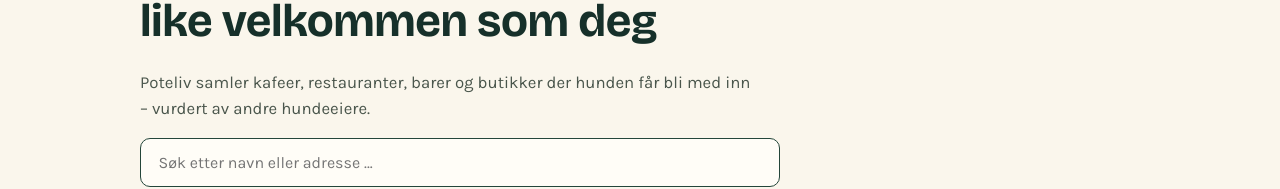
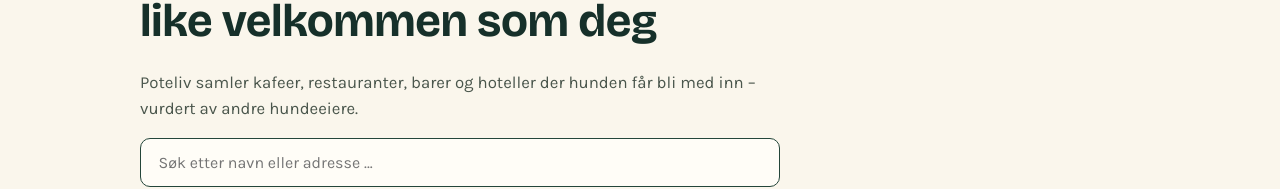
Before and after one commit to preztmo/poteliv-beta, a React (Vite) app: page / in a window 1280 px wide. Shown: the part 165-354 px from the top of the page. Built offline with nearby package versions, Linux system fonts and the light colour scheme; no server answers; the database is empty.

Commit message:
endre tips oss greier

```diff
--- a/About.jsx
+++ b/About.jsx
@@ -36,7 +36,7 @@
       </p>
       <hr />
 
-<h2>🐾 Meld inn et sted</h2>
+<h2 id="meld-inn-sted">🐾 Meld inn et sted</h2>
 <p>
 Savner du et hundevennlig sted på Poteliv?
 Send inn et tips, så vurderer vi det for publisering.
--- a/App.jsx
+++ b/App.jsx
@@ -73,7 +73,7 @@
         <p className="footer-fine">
           Poteliv er en uavhengig, gratis tjeneste for hundeeiere. Driver du et hundevennlig
           sted?{' '}
-          <a href="mailto:hei@poteliv.no">Meld det inn her</a>.
+          <a href="/om-oss#meld-inn-sted">Meld det inn her</a>.
         </p>
       </footer>
       <BackToTop />
--- a/Home.jsx
+++ b/Home.jsx
@@ -185,7 +185,7 @@
       <section className="hero">
         <h1>Finn steder der hunden din er like velkommen som deg</h1>
         <p>
-          Poteliv samler kafeer, restauranter, barer og butikker der hunden får bli med inn –
+          Poteliv samler kafeer, restauranter, barer og hoteller der hunden får bli med inn –
           vurdert av andre hundeeiere.
         </p>
         <SearchBar value={query} onChange={setQuery} />
--- a/components/TipUsButton.jsx
+++ b/components/TipUsButton.jsx
@@ -1,7 +1,7 @@
 export default function TipUsButton() {
 return (
 <a
-href="mailto:hei@poteliv.no?subject=Tips til Poteliv"
+href="/om-oss#meld-inn-sted"
 className="tip-us-button"
 >
 💬 Tips oss
```
